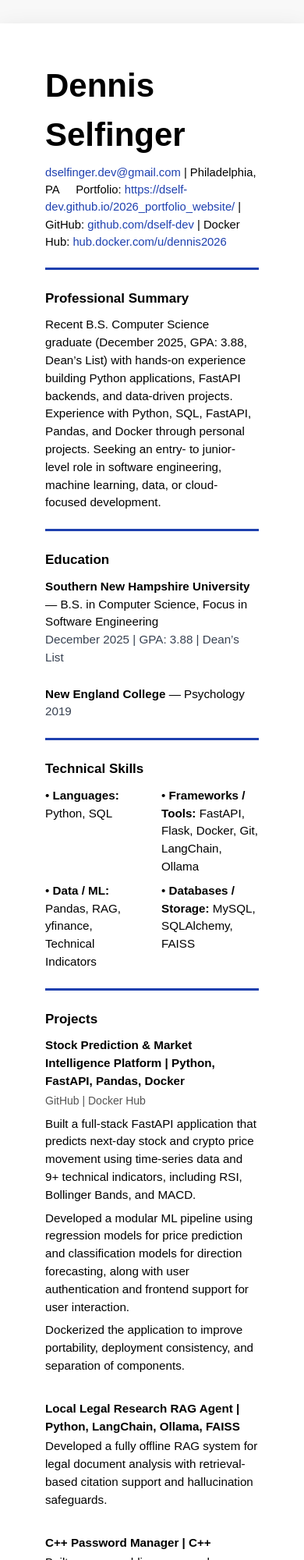
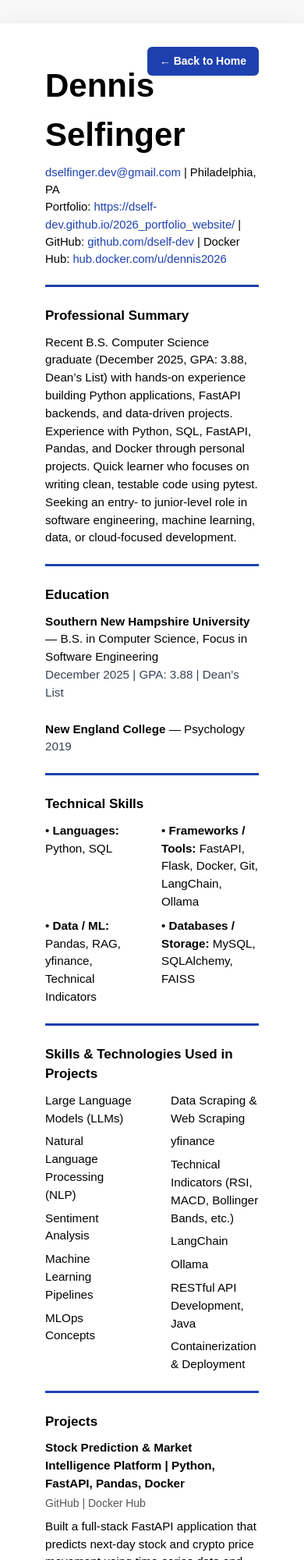
Before and after one commit to dself-dev/2026_portfolio_website, a plain HTML site: page resume.html in a window 390 px wide. Shown: the top 2000 px of the page at 78% size. Drawn offline with nearby package versions, Linux system fonts and the light colour scheme; a web font is replaced by a local one.

Commit message:
Update resume.html - removed phone number and added back to home button

```diff
--- a/resume.html
+++ b/resume.html
@@ -21,6 +21,7 @@
             padding: 48px 58px;
             box-shadow: 0 10px 30px rgba(0,0,0,0.12);
             font-size: 15.2px;
+            position: relative;
         }
 
         .name {
@@ -93,7 +94,30 @@
             gap: 8px 24px;
         }
 
+        /* Back to Home Button */
+        .back-button {
+            position: absolute;
+            top: 30px;
+            right: 58px;
+            background: #1e40af;
+            color: white;
+            padding: 8px 16px;
+            border-radius: 6px;
+            font-size: 14px;
+            font-weight: 600;
+            text-decoration: none;
+            transition: all 0.2s;
+        }
+
+        .back-button:hover {
+            background: #1e3a8a;
+            transform: translateY(-1px);
+        }
+
         @media print {
+            .back-button {
+                display: none;
+            }
             .resume {
                 box-shadow: none;
                 padding: 35px 45px;
@@ -105,12 +129,14 @@
 </head>
 <body>
     <div class="resume">
-        <!-- NAME + CONTACT (NOW ALL LINKS) -->
+        <!-- Back to Home Button -->
+        <a href="index.html" class="back-button">← Back to Home</a>
+
+        <!-- NAME + CONTACT (Phone number removed) -->
         <h1 class="name">Dennis Selfinger</h1>
         <div class="contact-line">
             <a href="mailto:dselfinger.dev@gmail.com">dselfinger.dev@gmail.com</a> |
-
-            Philadelphia, PA&nbsp;&nbsp;&nbsp;&nbsp;
+            Philadelphia, PA<br>
             Portfolio: <a href="https://dself-dev.github.io/2026_portfolio_website/" target="_blank">https://dself-dev.github.io/2026_portfolio_website/</a> |
             GitHub: <a href="https://github.com/dself-dev" target="_blank">github.com/dself-dev</a> |
             Docker Hub: <a href="https://hub.docker.com/u/dennis2026" target="_blank">hub.docker.com/u/dennis2026</a>
@@ -121,11 +147,9 @@
         <!-- PROFESSIONAL SUMMARY -->
         <h2 class="section-title">Professional Summary</h2>
         <p>
-            Recent B.S. Computer Science graduate (December 2025, GPA: 3.88, Dean’s List) with
-            hands-on experience building Python applications, FastAPI backends, and data-driven
-            projects. Experience with Python, SQL, FastAPI, Pandas, and Docker through personal
-            projects. Seeking an entry- to junior-level role in software engineering, machine learning,
-            data, or cloud-focused development.
+            Recent B.S. Computer Science graduate (December 2025, GPA: 3.88, Dean’s List) with hands-on experience building Python applications, FastAPI backends, and data-driven projects.
+            Experience with Python, SQL, FastAPI, Pandas, and Docker through personal projects. Quick learner who focuses on writing clean, testable code using pytest.
+            Seeking an entry- to junior-level role in software engineering, machine learning, data, or cloud-focused development.
         </p>
 
         <div class="blue-line"></div>
@@ -151,6 +175,25 @@
 
         <div class="blue-line"></div>
 
+        <!-- SKILLS & TECHNOLOGIES USED IN PROJECTS -->
+        <h2 class="section-title">Skills &amp; Technologies Used in Projects</h2>
+        <ul class="columns-2 gap-x-12">
+            <li>Large Language Models (LLMs)</li>
+            <li>Natural Language Processing (NLP)</li>
+            <li>Sentiment Analysis</li>
+            <li>Machine Learning Pipelines</li>
+            <li>MLOps Concepts</li>
+            <li>Data Scraping &amp; Web Scraping</li>
+            <li>yfinance</li>
+            <li>Technical Indicators (RSI, MACD, Bollinger Bands, etc.)</li>
+            <li>LangChain</li>
+            <li>Ollama</li>
+            <li>RESTful API Development, Java</li>
+            <li>Containerization &amp; Deployment</li>
+        </ul>
+
+        <div class="blue-line"></div>
+
         <!-- PROJECTS -->
         <h2 class="section-title">Projects</h2>
 
@@ -160,6 +203,8 @@
             <ul>
                 <li>Built a full-stack FastAPI application that predicts next-day stock and crypto price movement using time-series data and 9+ technical indicators, including RSI, Bollinger Bands, and MACD.</li>
                 <li>Developed a modular ML pipeline using regression models for price prediction and classification models for direction forecasting, along with user authentication and frontend support for user interaction.</li>
+                <li>Wrote unit tests using pytest to ensure code reliability and maintainability.</li>
+                <li>Currently integrating NLP techniques for sentiment analysis by scraping financial news articles and other relevant sites to enhance prediction accuracy.</li>
                 <li>Dockerized the application to improve portability, deployment consistency, and separation of components.</li>
             </ul>
         </div>
@@ -167,7 +212,7 @@
         <div class="mb-8">
             <p class="project-title">Local Legal Research RAG Agent | Python, LangChain, Ollama, FAISS</p>
             <ul>
-                <li>Developed a fully offline RAG system for legal document analysis with retrieval-based citation support and hallucination safeguards.</li>
+                <li>Developed a fully offline RAG system for legal document analysis using Large Language Models (LLMs) with retrieval-based citation support and hallucination safeguards.</li>
             </ul>
         </div>
 
@@ -205,13 +250,26 @@
             </ul>
         </div>
 
+        <div class="mb-8">
+            <div class="job-header">
+                <span class="job-title">General Laborer — Building Memories Custom Contracting</span>
+                <span class="text-sm">2018 - 2023</span>
+            </div>
+            <ul>
+                <li>Provided customer service both in-person and via digital channels.</li>
+                <li>Performed labor and installations.</li>
+                <li>Managed project timelines and coordinated crew activities to optimize costs.</li>
+            </ul>
+        </div>
+
         <div>
             <div class="job-header">
                 <span class="job-title">Sales &amp; Operations — Quality by Craig, PA</span>
                 <span class="text-sm">2014 – 2018</span>
             </div>
             <ul>
-                <li>Managed scheduling, inventory, client coordination, and project execution for corporate clients.</li>
+                <li>Managed scheduling, inventory, client coordination, and project execution for clients.</li>
+                <li>Managed corporate snow plowing accounts in winter months and roofing installation and sales year round.</li>
             </ul>
         </div>
 
```
